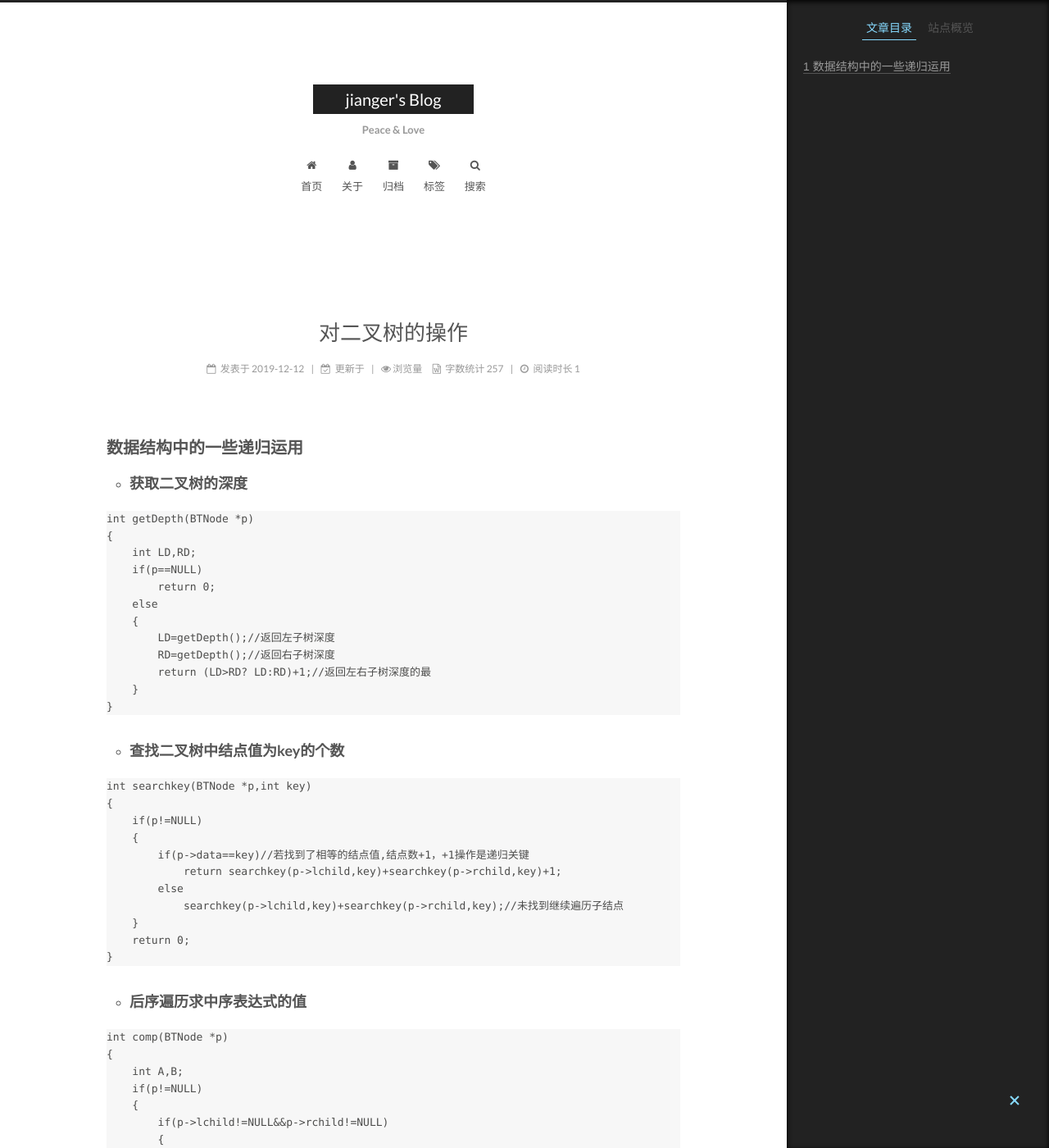
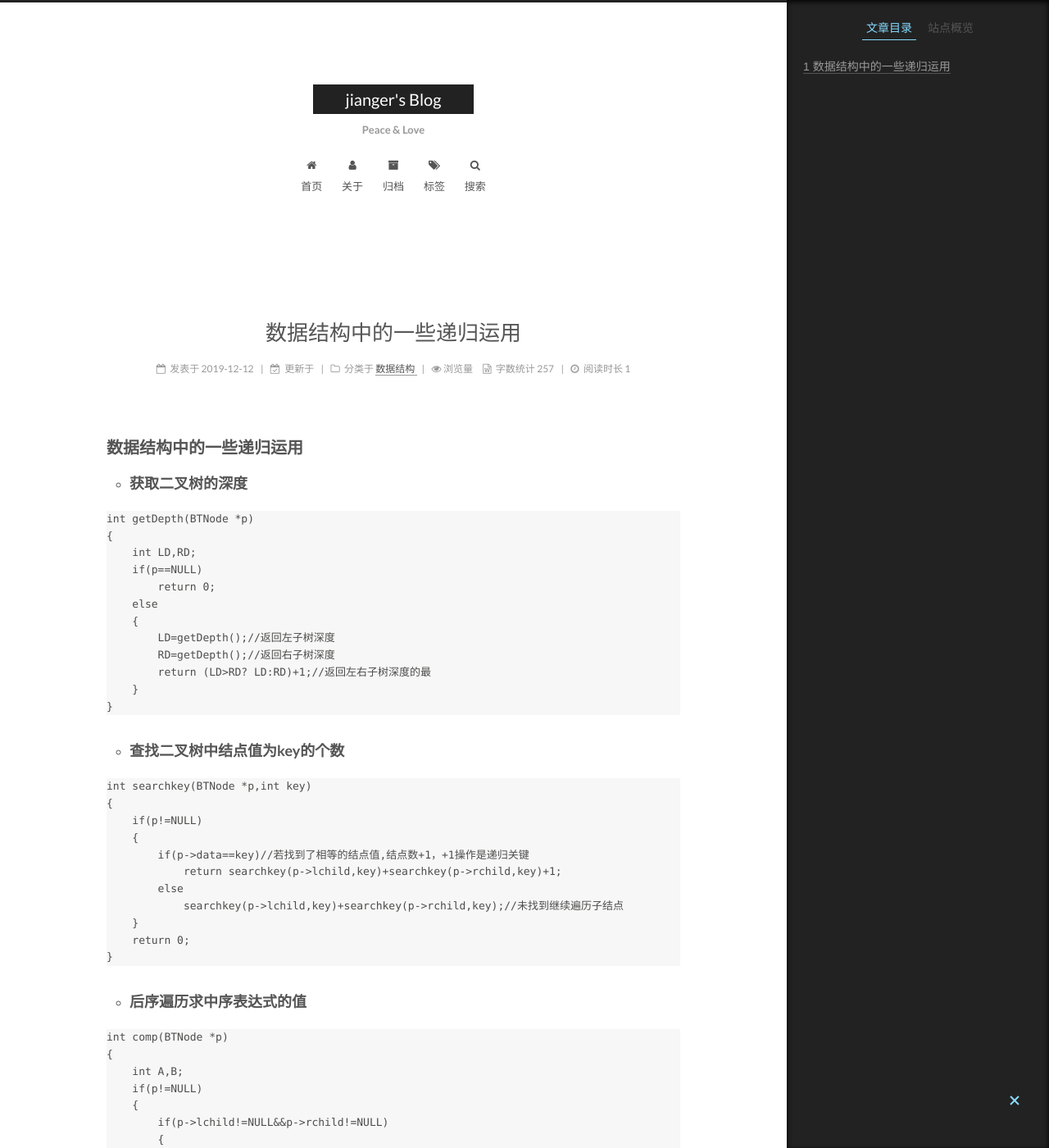
Before and after one commit to jiangsang/jiangsang.github.io, a Jekyll site: the page built from _posts/2019-12-12-对二叉树的操作.md, in a window 1280 px wide and 1400 px high. Shown: the whole window at 82% size. Built offline with Jekyll 4.4.1, drawn with Linux system fonts in a browser that asks for light colours; comment, search, counter and statistics services are not loaded.

Commit message:
更新博客

```diff
--- a/_posts/2019-12-12-对二叉树的操作.md
+++ b/_posts/2019-12-12-对二叉树的操作.md
@@ -1,3 +1,16 @@
+---
+title: 数据结构中的一些递归运用
+description: 数据结构中的一些递归运用
+categories:
+ - 数据结构
+tags:
+ - 递归
+ - 二叉树
+
+---
+
+
+
 ## 数据结构中的一些递归运用
 
 - ### 获取二叉树的深度
```
